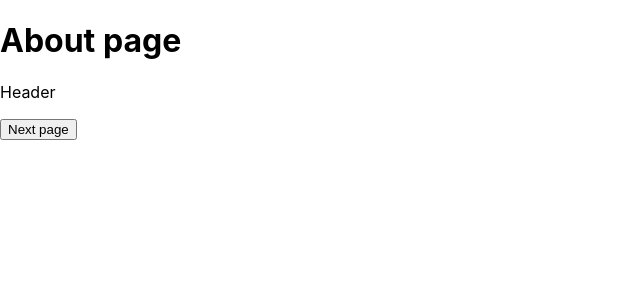
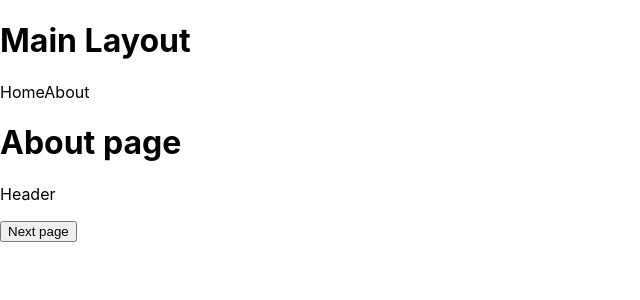
Before and after one commit to tructrungit/nextjs-typescript, a Next.js app: page /about in a window 1280 px wide. Shown: the top 300 px of the page, without its empty margins (0-640 px from the left). Built offline with nearby package versions, Linux system fonts and the light colour scheme.

Commit message:
02-11 Multiple Layout

```diff
--- /dev/null
+++ b/components/layout/admin.tsx
@@ -0,0 +1,11 @@
+import * as React from "react";
+import { LayoutProps } from "../../models/index";
+import Link from "next/link";
+
+export function AdminLayout({ children }: LayoutProps) {
+    return (
+        <div>
+            <div>{children}</div>
+        </div>
+    );
+}
--- /dev/null
+++ b/components/layout/empty.tsx
@@ -0,0 +1,22 @@
+import * as React from "react";
+import { LayoutProps } from "../../models/index";
+import Link from "next/link";
+
+export function EmptyLayout({ children }: LayoutProps) {
+    return (
+        <div>
+            <h1>Admin Layout</h1>
+            <div>Sidebar</div>
+
+            <Link href="/">
+                <a>Home</a>
+            </Link>
+
+            <Link href="/about">
+                <a>About</a>
+            </Link>
+
+            <div>{children}</div>
+        </div>
+    );
+}
--- /dev/null
+++ b/components/layout/index.tsx
@@ -0,0 +1,3 @@
+export * from "./admin";
+export * from "./main";
+export * from "./empty";
--- /dev/null
+++ b/components/layout/main.tsx
@@ -0,0 +1,28 @@
+import React, { useEffect } from "react";
+import { LayoutProps } from "../../models/index";
+import Link from "next/link";
+
+export interface IMainLayoutProps {}
+
+export function MainLayout({ children }: LayoutProps) {
+  useEffect(() => {
+      console.log('Main Layout mounting')
+      return () => console.log('Main Layout unmounting')
+  }, []);
+
+  return (
+    <div>
+      <h1>Main Layout</h1>
+
+      <Link href="/">
+        <a>Home</a>
+      </Link>
+
+      <Link href="/about">
+        <a>About</a>
+      </Link>
+
+      <div>{children}</div>
+    </div>
+  );
+}
--- /dev/null
+++ b/models/common.ts
@@ -0,0 +1,5 @@
+import {ReactNode} from "react";
+
+export interface LayoutProps {
+    children: ReactNode
+}
--- /dev/null
+++ b/models/index.ts
@@ -0,0 +1,3 @@
+export * from './common'
+// export * from './post'
+// export * from './student'
--- a/pages/about.tsx
+++ b/pages/about.tsx
@@ -1,6 +1,7 @@
 import dynamic from "next/dynamic";
 import { useRouter } from "next/router";
 import React, { useEffect, useState } from "react";
+import {MainLayout} from "../components/layout";
 
 const Header = dynamic(() => import("../components/common/header"), { ssr: false});
 
@@ -40,7 +41,7 @@ export default function AboutPage(props: AboutPageProps) {
   }
 
   return (
-    <div>
+    <MainLayout>
       <h1>About page</h1>
 
       <Header />
@@ -52,7 +53,7 @@ export default function AboutPage(props: AboutPageProps) {
       </ul>
 
       <button onClick={handleNextClick}>Next page</button>
-    </div>
+    </MainLayout>
   );
 }
 
```
Also changed, not shown: pages/index.tsx (+23 -15 lines), models/post.ts (added), models/student.ts (added).
